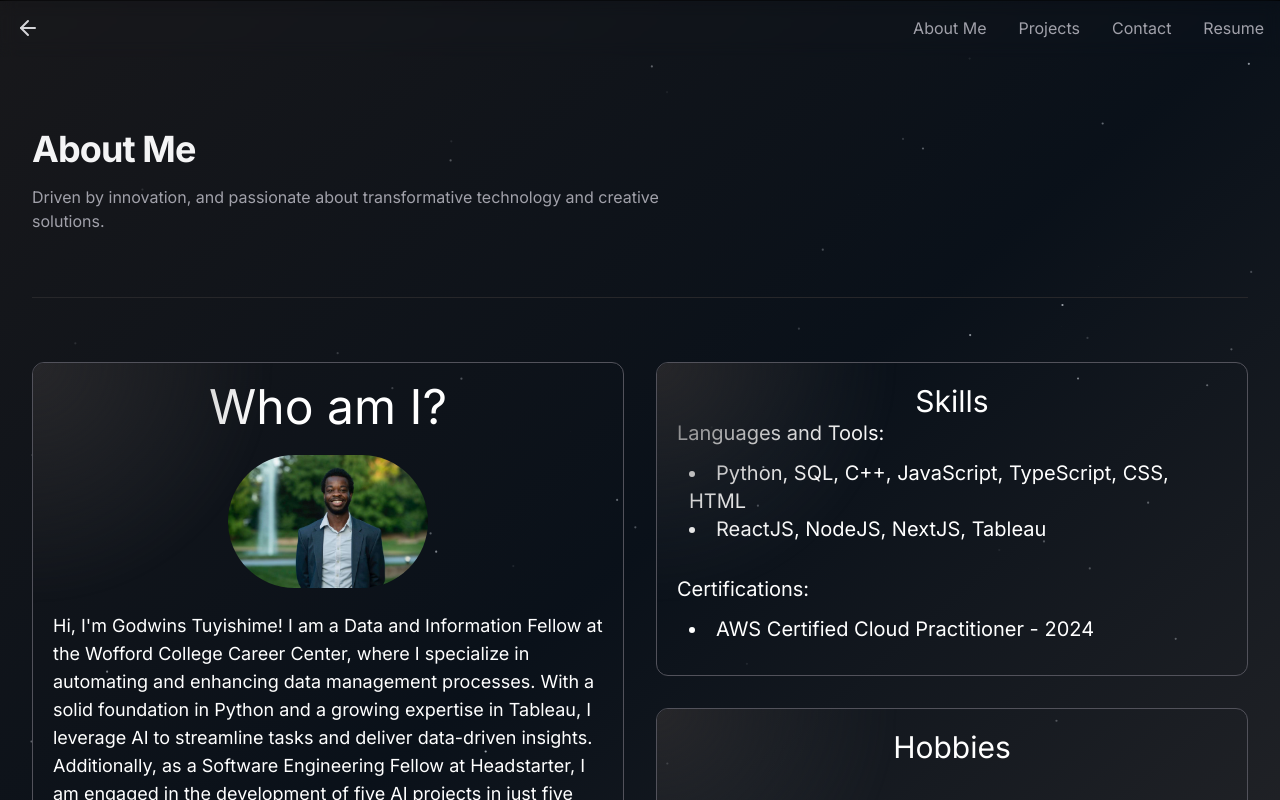
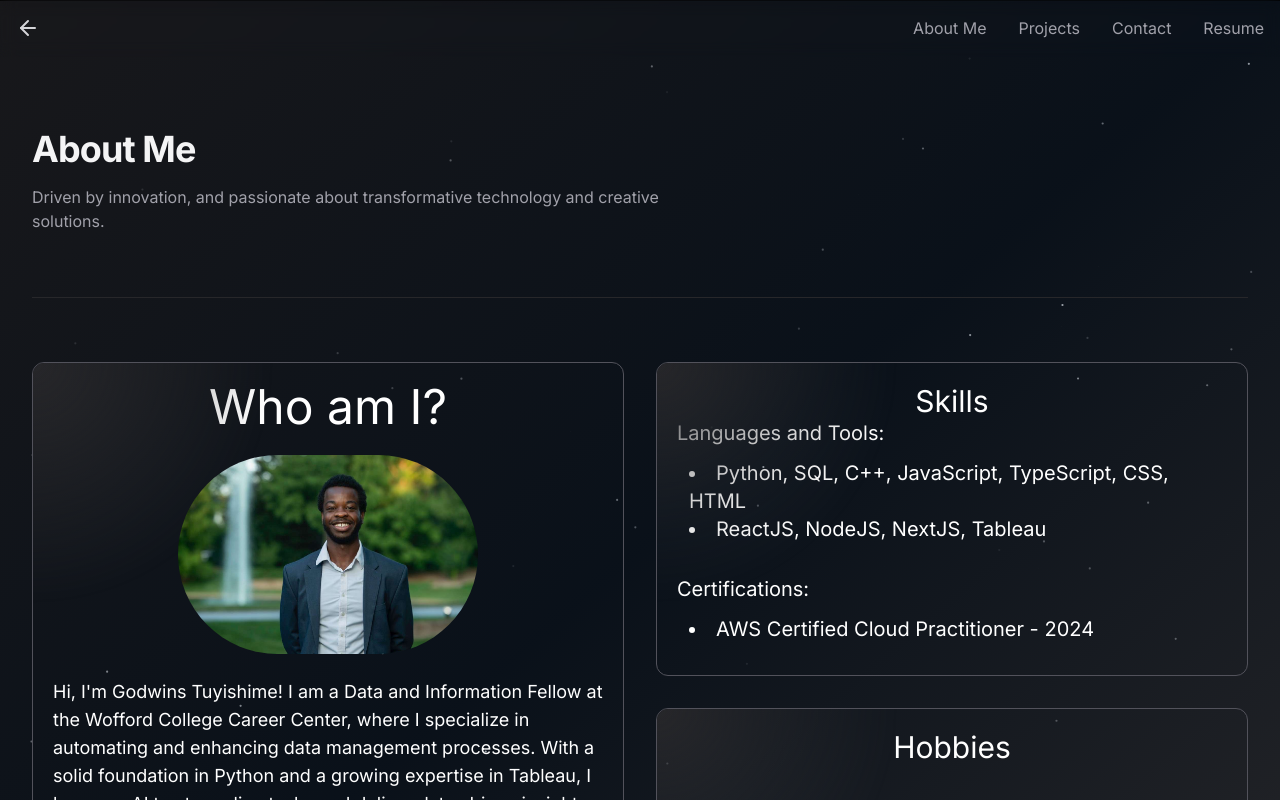
Before and after one commit to T-Godwins/nextjs-portfolio-main, a Next.js app: page /about in a window 1280 px wide. Shown: the top 800 px of the page. Built offline with nearby package versions, Linux system fonts and the light colour scheme; no server answers; what tailwindcss-debug-screens would draw is missing.

Commit message:
headshot

```diff
--- a/app/about/page.tsx
+++ b/app/about/page.tsx
@@ -33,7 +33,7 @@ export default function About() {
                                 <div className="p-1">
                                     <Image
                                         src="/Headshot.jpg"
-                                        width={200}
+                                        width={300}
                                         height={300}
                                         className="rounded-full"
                                         alt="Godwins Tuyishime Headshot"
```
